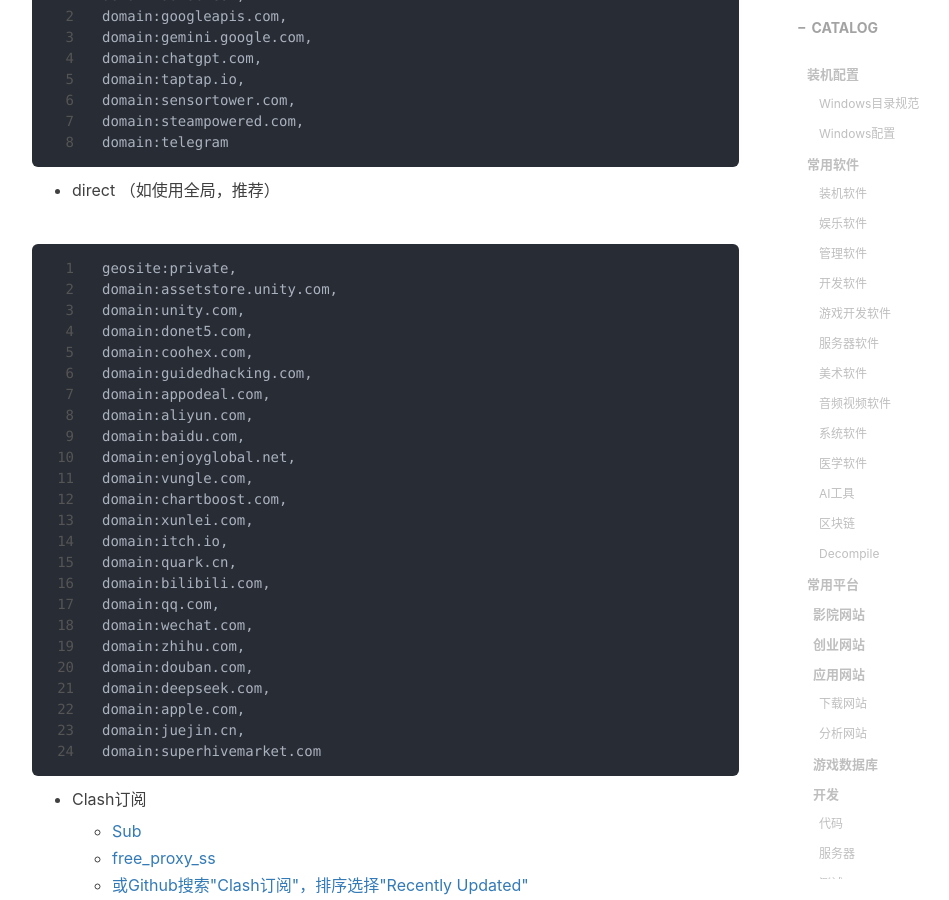
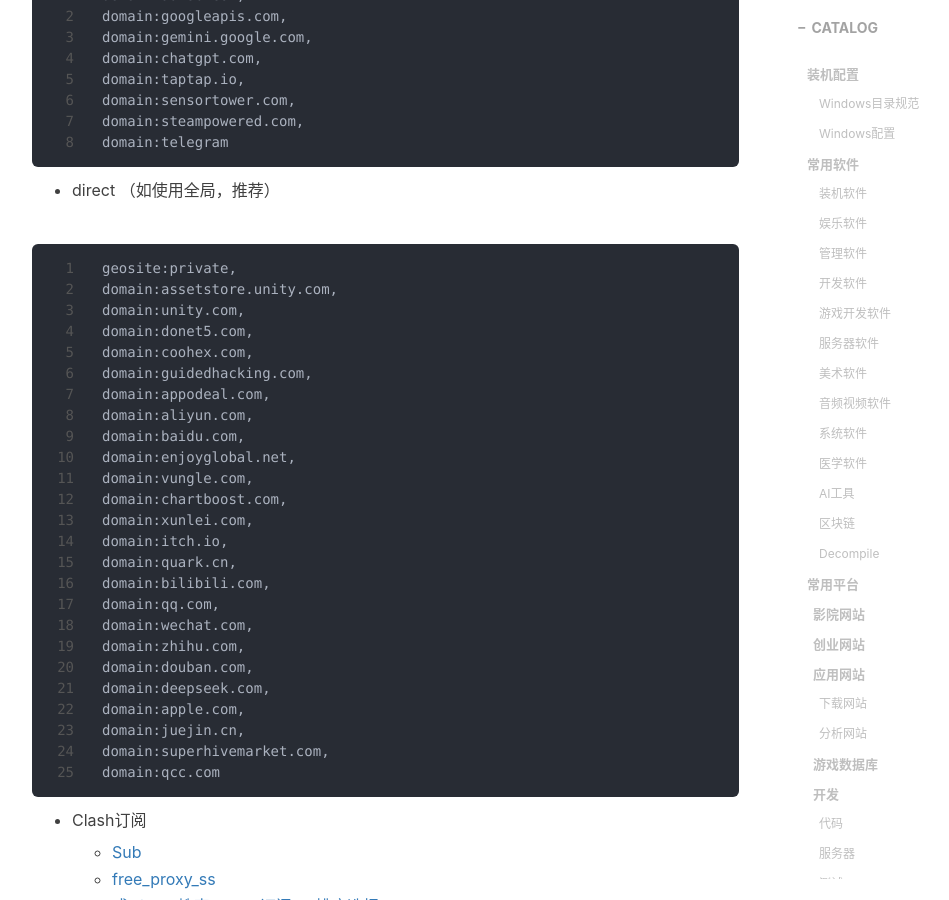
Before and after one commit to gumcstronger/gumcstronger.github.io, a Jekyll site: the page built from _posts/2022/2022-08-24-windows.md, in a window 1280 px wide and 900 px high, scrolled down 16276 px. Shown: the whole window, without its empty margins (233-1182 px from the left). Built offline with Jekyll 4.4.1, drawn with Linux system fonts in a browser that asks for light colours; nearby versions of some CDN libraries; comment, search, counter and statistics services are not loaded.

Commit message:
Update 2022-08-24-windows.md

````diff
--- a/_posts/2022/2022-08-24-windows.md
+++ b/_posts/2022/2022-08-24-windows.md
@@ -594,7 +594,8 @@
 domain:deepseek.com,
 domain:apple.com,
 domain:juejin.cn,
-domain:superhivemarket.com
+domain:superhivemarket.com,
+domain:qcc.com
 ```
 
 - Clash订阅
````
